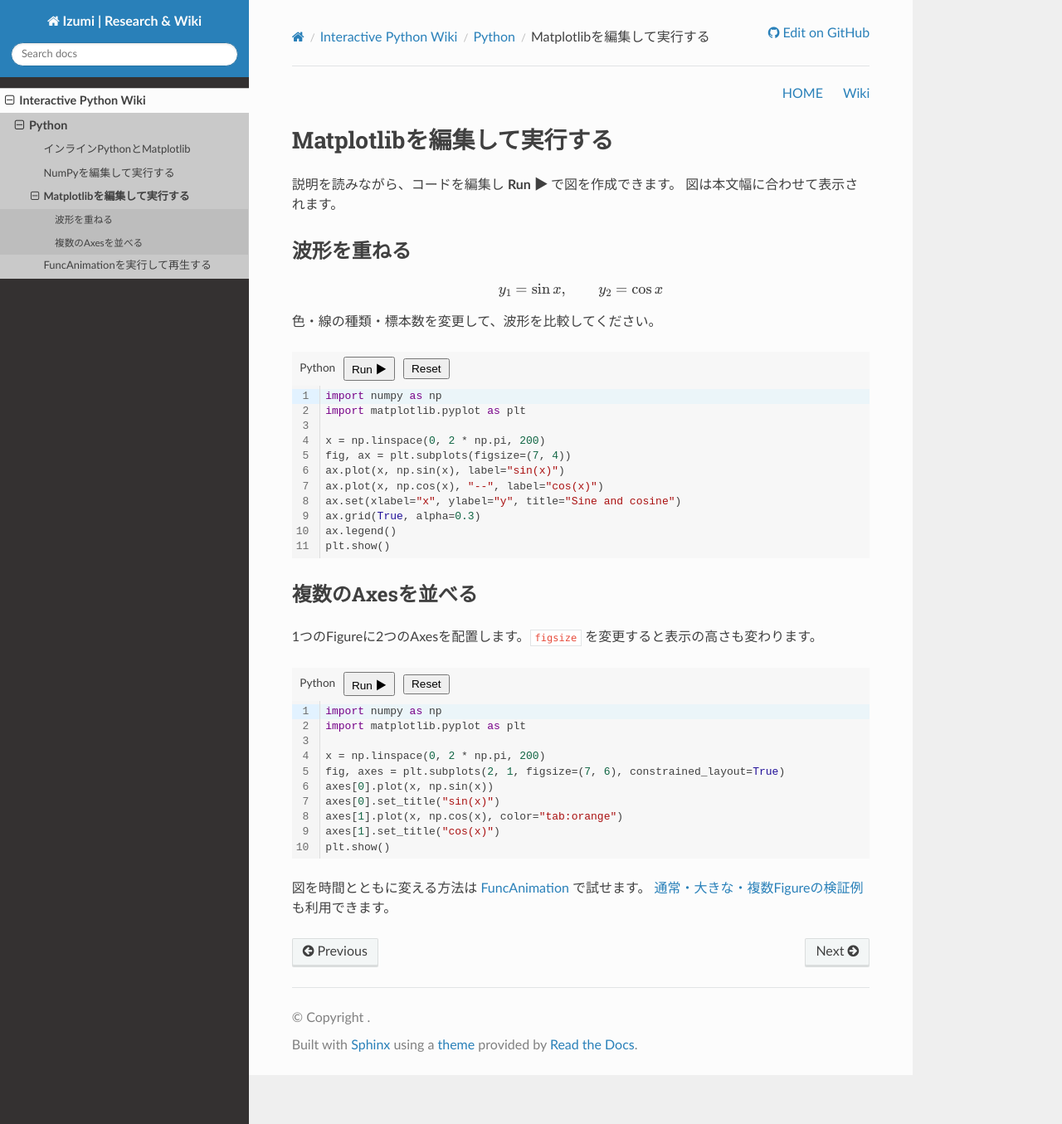
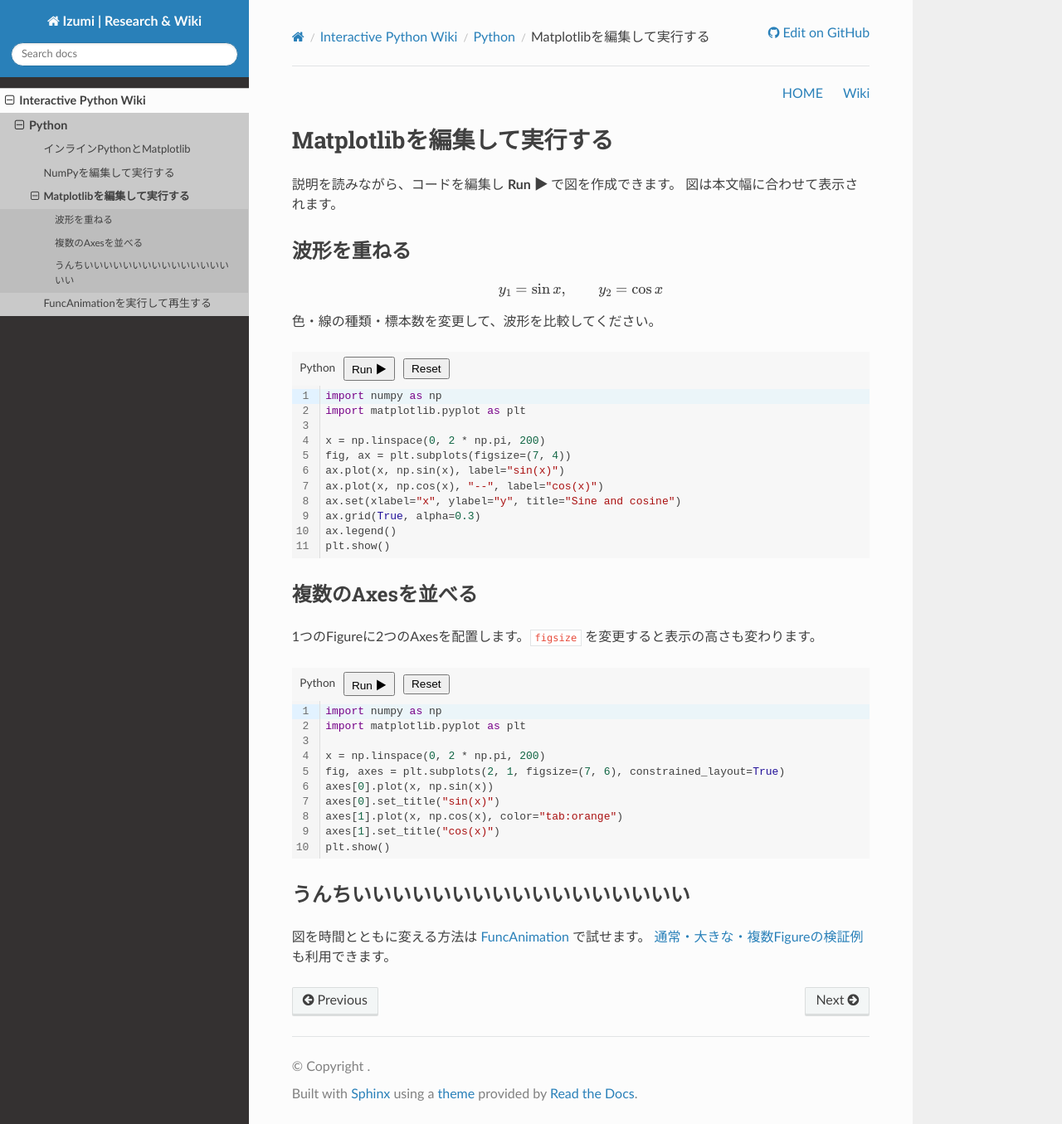
Before and after one commit to izumi0x01/izumi0x01.github.io, a Sphinx documentation site: the page built from docs/wiki/python/matplotlib-interactive.md, in a window 1280 px wide and 1355 px high. Shown: the whole window at 83% size. Built offline with Sphinx 7.4.7 and the Read the Docs theme 3.1.0, drawn with Linux system fonts in a browser that asks for light colours; pages that are not in the unit, such as notebooks, are missing from menus.

Commit message:
unti
Added a new section in Japanese about changing figures over time using FuncAnimation.

````diff
--- a/docs/wiki/python/matplotlib-interactive.md
+++ b/docs/wiki/python/matplotlib-interactive.md
@@ -42,5 +42,7 @@
 plt.show()
 ```
 
+## うんちいいいいいいいいいいいいいいいいい
+
 図を時間とともに変える方法は [FuncAnimation](animation.md) で試せます。
 [通常・大きな・複数Figureの検証例](interactive.md) も利用できます。
````
